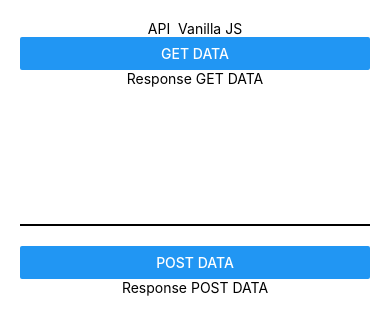
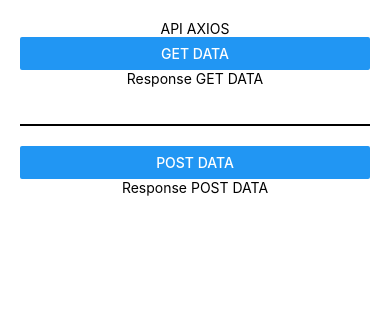
Before and after one commit to habib27akbar/first-react-native-apps, a React Native app: screen / in a window 390 px wide. Shown: the top 334 px of the page. Built offline with nearby package versions, Linux system fonts and the light colour scheme.

Commit message:
belajar API Axios

```diff
--- a/package.json
+++ b/package.json
@@ -11,6 +11,7 @@
     "lint-fix": "eslint . --fix"
   },
   "dependencies": {
+    "axios": "^0.21.1",
     "react": "16.13.1",
     "react-native": "0.63.4",
     "react-native-svg": "^12.1.0",
--- a/src/App.js
+++ b/src/App.js
@@ -1,11 +1,13 @@
 import React from 'react';
 import {Image, StyleSheet, Text, View} from 'react-native';
+//import CallAPIAxios from './pages/CallAPIAxios';
 //import Profile from './Profile';
 //import FlexBox from './pages/FlexBox';
 //import PropsDinamis from './pages/PropsDinamis';
 //import StateDinamis from './pages/StateDinamis';
 //import RnSvg from './pages/RnSvg';
-import CallAPIVanilla from './pages/CallAPIVanilla';
+//import CallAPIVanilla from './pages/CallAPIVanilla';
+import CallAPIAxios from './pages/CallAPIAxios';
 const App = () => {
   return (
     <View>
@@ -14,7 +16,8 @@
       {/* <PropsDinamis/> */}
       {/* <StateDinamis/> */}
       {/* <RnSvg/> */}
-     <CallAPIVanilla/>
+     {/* <CallAPIVanilla/> */}
+     <CallAPIAxios />
     </View>
 
   );
--- /dev/null
+++ b/src/pages/CallAPIAxios/index.js
@@ -0,0 +1,117 @@
+import axios from 'axios';
+import React, { useEffect, useState } from 'react';
+import {Button, Image, StyleSheet, Text, View} from 'react-native';
+
+const CallAPIAxios = () => {
+  const [dataUser, setDataUser] = useState ({
+    email: '',
+    first_name: '',
+    last_name: '',
+    avatar: '',
+  })
+  const [dataJob, setDataJob] = useState ({
+    name: '',
+    job: '',
+  })
+    useEffect (() => {
+        //Call API method GET
+        // fetch('https://jsonplaceholder.typicode.com/todos/1')
+        // .then(response => response.json())
+        // .then(json => console.log(json))
+
+        //Call API method POST
+        // const dataForAPI = {
+
+        //         name: "morpheus",
+        //         job: "leader"
+
+        // }
+        // fetch('https://reqres.in/api/users', {
+        //     method: 'POST',
+        //     headers: {
+        //         'Content-Type': 'application/json'
+        //     },
+        //     body: JSON.stringify(dataForAPI)
+        // })
+        // .then(response => response.json())
+        // .then(json => {
+        //     console.log('post response: ', json)
+        // })
+    }, []);
+    const getData = () => {
+        // fetch('https://reqres.in/api/users/2')
+        // .then(response => response.json())
+        // .then(json => {
+        //   console.log(json)
+        //   setDataUser(json.data)
+        // })
+        axios.get('https://reqres.in/api/users/3')
+        .then(result => {
+            setDataUser(result.data.data);
+        })
+        .catch(err => console.log('err :', err))
+    }
+    const postData = () => {
+        //Call API method POST
+        const dataForAPI = {
+
+                name: "morpheus",
+                job: "leader"
+
+        }
+        // fetch('https://reqres.in/api/users', {
+        //     method: 'POST',
+        //     headers: {
+        //         'Content-Type': 'application/json'
+        //     },
+        //     body: JSON.stringify(dataForAPI)
+        // })
+        // .then(response => response.json())
+        // .then(json => {
+        //     console.log('post response: ', json)
+        //     setDataJob(json)
+        // })
+        axios.post('https://reqres.in/api/users', dataForAPI)
+        .then(result => {
+            setDataJob(result.data);
+
+        })
+        .catch(err => console.log('err :', err))
+    }
+    return (
+      <View style={styles.container}>
+
+          <Text
+            style={styles.text}>
+            API AXIOS
+          </Text>
+          <Button title="GET DATA" onPress={getData}/>
+          <Text style={styles.text}>Response GET DATA</Text>
+          {dataUser.avatar.length > 0 && (
+              <Image source={{ uri: dataUser.avatar }}  style={{ width:100, height:100, borderRadius:50 }}/>
+          )}
+
+          <Text>{`${dataUser.first_name} ${dataUser.last_name}`}</Text>
+          <Text>{`${dataUser.email}`}</Text>
+          <View style={styles.lines}/>
+          <Button title="POST DATA" onPress={postData}/>
+          <Text style={styles.text}>Response POST DATA</Text>
+          <Text>{dataJob.name}</Text>
+          <Text>{dataJob.job}</Text>
+          </View>
+    );
+  };
+  const styles = StyleSheet.create({
+    text: {
+      textAlign:'center'
+    },
+    container: {
+      padding: 20,
+    },
+    lines: {
+      height:2,
+      backgroundColor: 'black',
+      marginVertical: 20
+    }
+  })
+  export default CallAPIAxios;
```
Also changed, not shown: 1 other file (tests, documents, lock files or other folders).
